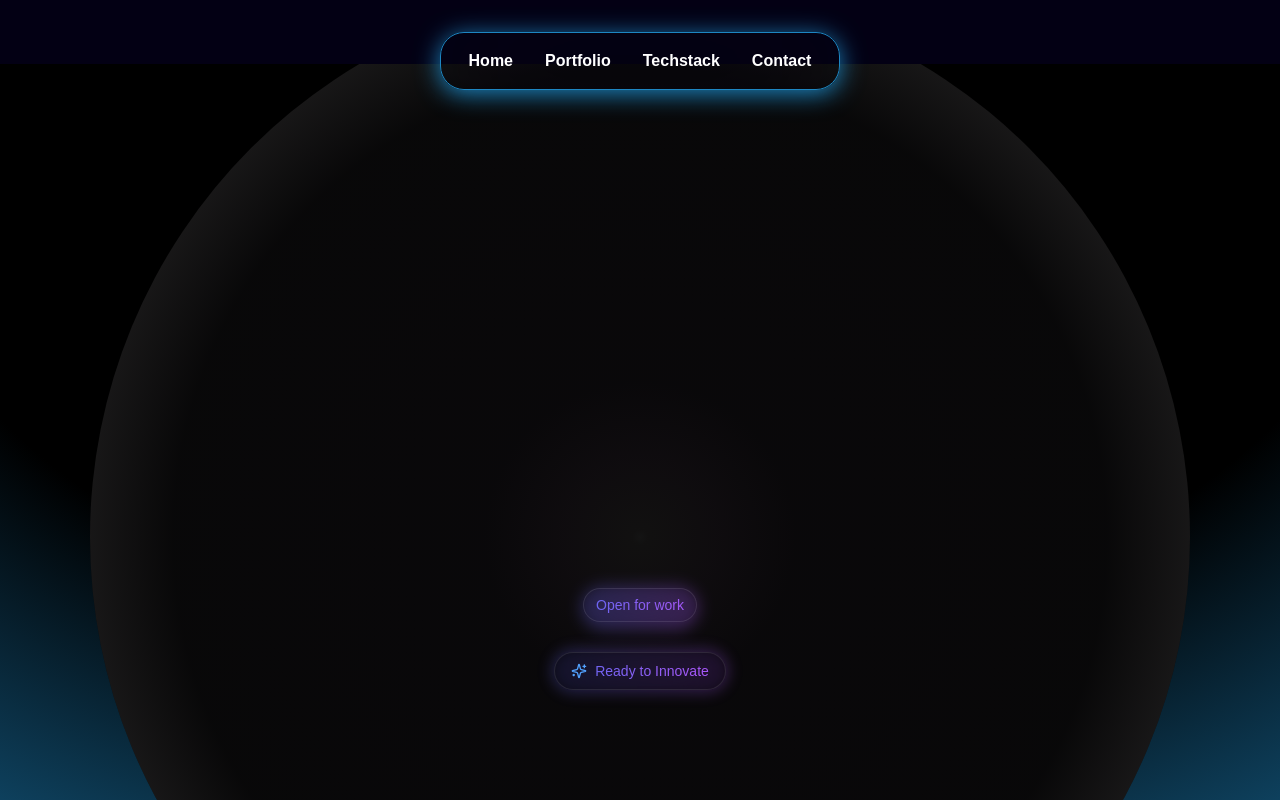
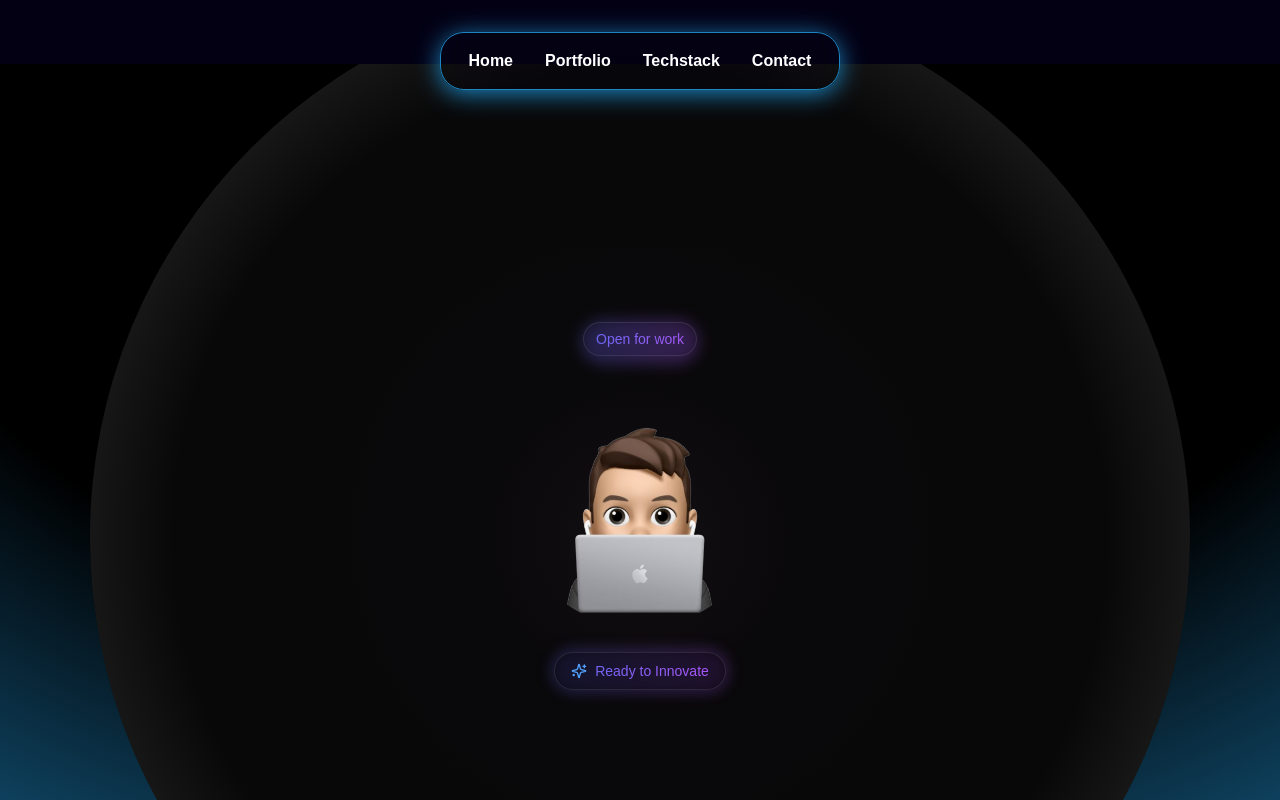
Before and after one commit to nikhil-mangla/nikhil-dev-portfolio, a Next.js app: page / in a window 1280 px wide. Shown: the top 800 px of the page. Built offline with nearby package versions, Linux system fonts and the light colour scheme; no server answers; the database is empty.

Commit message:
Update Home.tsx

```diff
--- a/app/components/Home.tsx
+++ b/app/components/Home.tsx
@@ -112,6 +112,13 @@ export const Home = () => {
                 <h1 className="max-w-3xl bg-gradient-to-br from-white to-gray-400 bg-clip-text font-black leading-tight text-transparent text-5xl md:text-7xl">
                     Nikhil Mangla
                 </h1>
+           <div className="z-10 flex flex-col items-center text-center">
+                <span className="relative inline-block group">
+                    <span className="absolute -inset-0.5 bg-gradient-to-r from-[#6366f1] to-[#a855f7] rounded-full blur opacity-30 group-hover:opacity-50 transition duration-1000"></span>
+                    <span className="relative mb-1.5 inline-block rounded-full bg-black/40 backdrop-blur-xl border border-white/10 px-3 py-1.5 text-sm text-transparent bg-clip-text bg-gradient-to-r from-[#6366f1] to-[#a855f7]">
+                        Open for work
+                    </span>
+                </span>
 
                 <div className="mt-4">
                     <Image
@@ -122,13 +129,7 @@ export const Home = () => {
                         className="rounded-full"
                     />
                 </div>
-            <div className="z-10 flex flex-col items-center text-center">
-                <span className="relative inline-block group">
-                    <span className="absolute -inset-0.5 bg-gradient-to-r from-[#6366f1] to-[#a855f7] rounded-full blur opacity-30 group-hover:opacity-50 transition duration-1000"></span>
-                    <span className="relative mb-1.5 inline-block rounded-full bg-black/40 backdrop-blur-xl border border-white/10 px-3 py-1.5 text-sm text-transparent bg-clip-text bg-gradient-to-r from-[#6366f1] to-[#a855f7]">
-                        Open for work
-                    </span>
-                </span>
+
 
                 <div className="mt-6">
                     <StatusBadge />
```
